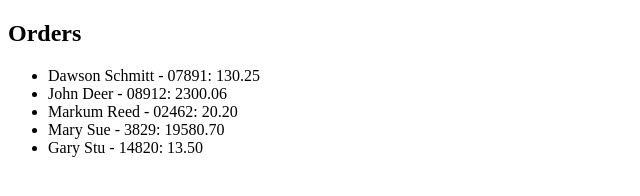
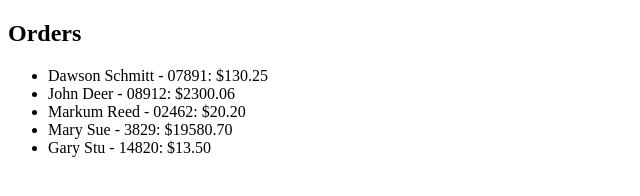
Before and after one commit to DiSchmitt/Coding-Challenge-10, a plain HTML site: page index.html in a window 1280 px wide. Shown: the full height of the page, 0-640 px from the left. Drawn offline with nearby package versions, Linux system fonts and the light colour scheme.

Commit message:
Finalize data display functionality.

```diff
--- a/example.js
+++ b/example.js
@@ -1,22 +1,37 @@
 //U4888-2664
 //Implement a function to load data from a CSV file named purchase_orders.csv
 //When I tried to use the local files I got a CORS error
-//Here's hoping this solution is valid
+//I was unsure of any other way around the error,
+//Here's hoping this solution is valid:
 function loadData() {
-    d3.csv('data/purchase_orders.csv').then(function(data) {
-        //After loading the data, dynamically create and append an <li> element
-        //for each purchase order within an <ul> in the body of your HTML document.
-        const ul = d3.select('#orderInfo');
-        const items = ul.selectAll('li')
+  d3.csv(
+    "https://raw.githubusercontent.com/DiSchmitt/Coding-Challenge-10/main/data/purchase_orders.csv"
+  )
+    .then(function (data) {
+      //After loading the data, dynamically create and append an <li> element
+      //for each purchase order within an <ul> in the body of your HTML document.
+      const ul = d3.select("#orderInfo");
+      const items = ul
+        .selectAll("li")
         .data(data)
         .enter()
-        .append('li')
+        .append("li")
         //Each list item should display the format: "Customer Name - Order ID: Purchase Amount".
-        //Format is somewhat unclear but I'll do my best
-        .text(function(d) {
-            return d['customerName'] + ' - ' + d['orderId'] + ': ' + d['purchaseAmount'];
+        //Format is somewhat unclear but I'll do my best by using
+        //The letter of the format if not the spirit
+        .text(function (d) {
+          return (
+            d["customerName"] +
+            " - " +
+            d["orderId"] +
+            ": " +
+            "$" +
+            d["purchaseAmount"]
+          );
         });
-    }).catch(function(error) {
-            console.log('Error loading the data: ' + error.message);
-        });
+    })
+    .catch(function (error) {
+      console.log("Error loading the data: " + error.message);
+    });
 }
+//It seems that task 4 is just check your work which I did and the code works
```
Also changed, not shown: index.html (+1 -1 lines).
